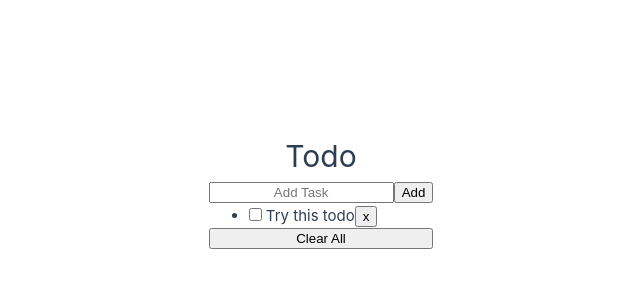
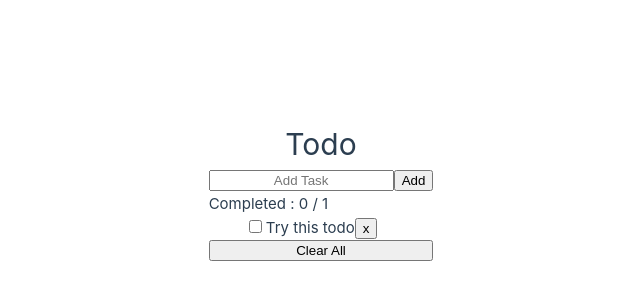
Before and after one commit to MarionThome/todo-vueJS, a Vue app: page / in a window 1280 px wide. Shown: the part 210-510 px from the top of the page, without its empty margins (319-959 px from the left). Built offline with nearby package versions, Linux system fonts and the light colour scheme.

Commit message:
show completed task counter

```diff
--- a/src/components/ToDo.vue
+++ b/src/components/ToDo.vue
@@ -26,7 +26,12 @@ export default {
     reset(){
       this.todos = []
     }
-  }
+  },
+  // computed : {
+  //   filtered(){
+  //     return this.todos.filter(e => e.completed)
+  //   }
+  // }
 }
 </script>
 
@@ -37,6 +42,7 @@ export default {
       <input type="text" placeholder="Add Task" v-model="newTodo" />
       <button type="submit">Add</button>
     </form>
+    <div> Completed : {{ this.todos.filter(e => e.completed).length }} / {{ this.todos.length }}</div>
     <ul class="todo-list">
       <li v-for="todo in todos" :key="todo.id" :class="{ completed: todo.completed }">
         <input type = "checkbox" v-model="todo.completed">
@@ -68,4 +74,8 @@ li.completed label{
   text-decoration: line-through;
   color: red;
 }
+
+ul {
+    list-style-type: none;
+}
 </style>
```
